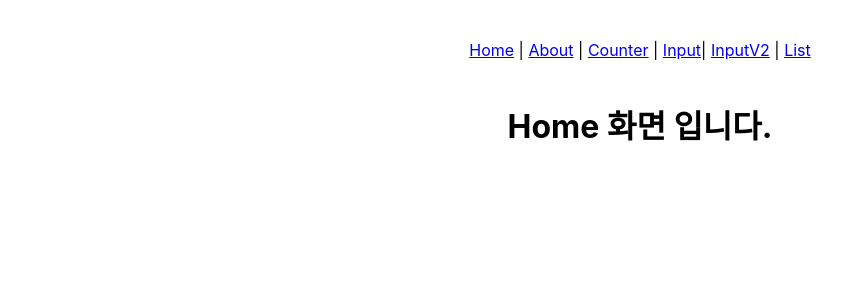
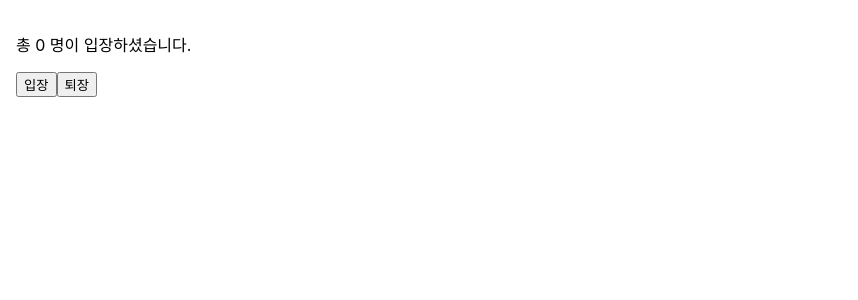
Before and after one commit to G1-H/react_study, a React (Create React App) app: page / in a window 1280 px wide. Shown: the top 300 px of the page, without its empty margins (0-858 px from the left). Built offline with nearby package versions, Linux system fonts and the light colour scheme.

Commit message:
리액트 hook 학습(useState, useEffect, 사용자 훅)

```diff
--- a/package.json
+++ b/package.json
@@ -4,6 +4,7 @@
   "private": true,
   "dependencies": {
     "cra-template": "1.2.0",
+    "eslint-plugin-react-hooks": "^5.1.0",
     "react": "^19.0.0",
     "react-dom": "^19.0.0",
     "react-router-dom": "^7.1.1",
--- /dev/null
+++ b/src/chapter_7/Accommodate.jsx
@@ -0,0 +1,36 @@
+import React, { useEffect, useState } from "react";
+import useCounter from "./useCounter";
+
+const MAX_CAPACITY = 10;
+const Accommodate = (props) => {
+  const [isFull, setIsFull] = useState(false);
+  const [count, increaseCount, decreaseCount] = useCounter(0);
+
+  useEffect(() => {
+    console.log("=============");
+    console.log("useEffect() is called");
+    console.log(`isFulled : ${isFull}`);
+  });
+
+  useEffect(() => {
+    setIsFull(count >= MAX_CAPACITY);
+    console.log(`current count : ${count}`);
+  }, [count]);
+
+  return (
+    <div style={{ padding: "16px" }}>
+      <p>{`총 ${count} 명이 입장하셨습니다.`}</p>
+      <button onClick={increaseCount} disabled={isFull}>
+        입장
+      </button>
+      <button onClick={decreaseCount}>퇴장</button>
+      {isFull && (
+        <p style={{ color: "red", fontWeight: "bold" }}>
+          정원이 가득 찼습니다.
+        </p>
+      )}
+    </div>
+  );
+};
+
+export default Accommodate;
--- /dev/null
+++ b/src/chapter_7/useCounter.jsx
@@ -0,0 +1,12 @@
+import React, { useState } from "react";
+
+const useCounter = (initialValue) => {
+  const [count, setCount] = useState(initialValue);
+
+  const increaseCount = () => setCount(count + 1);
+  const decreaseCount = () => setCount(Math.max(count - 1, 0));
+
+  return [count, increaseCount, decreaseCount];
+};
+
+export default useCounter;
--- a/src/index.js
+++ b/src/index.js
@@ -8,12 +8,13 @@ import Library from "./chapter_3/Library";
 import Clock from "./chapter_4/Clock";
 import CommentList from "./chapter_5/CommentList";
 import NotificationList from "./chapter_6/NotificationList";
+import Accommodate from "./chapter_7/Accommodate";
 
 const root = ReactDOM.createRoot(document.getElementById("root"));
 root.render(
   <React.StrictMode>
     <BrowserRouter>
-      <App />
+      <Accommodate />
     </BrowserRouter>
   </React.StrictMode>
 );
```
Also changed, not shown: 1 other file (tests, documents, lock files or other folders).
